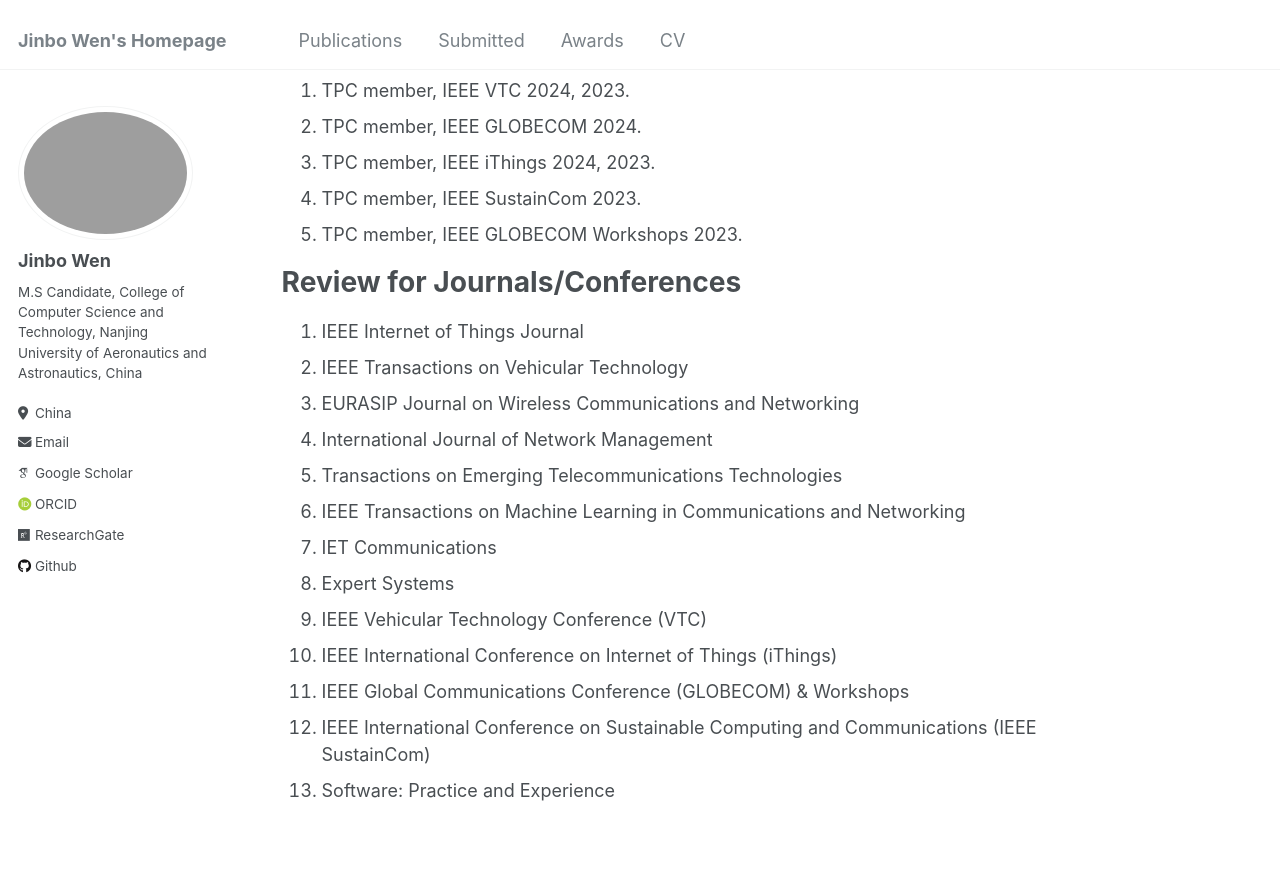
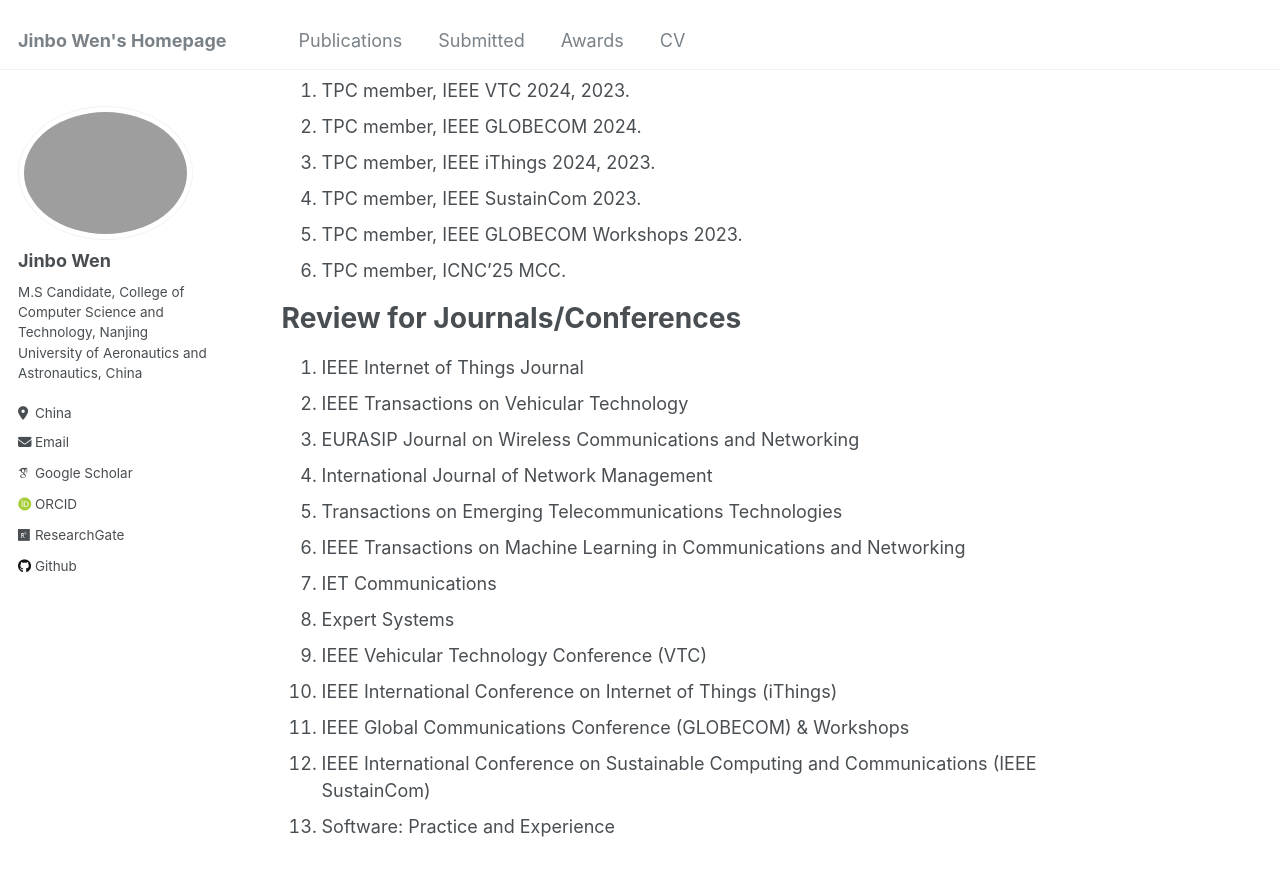
Before and after one commit to JinboWen00/JinboWen00.github.io, a Jekyll site: the page built from _pages/about.md, in a window 1280 px wide and 900 px high, scrolled down 776 px. Shown: the top 876 px of the window. Built offline with Jekyll 4.4.1, drawn with Linux system fonts in a browser that asks for light colours; some web fonts are replaced.

Commit message:
Update about.md

```diff
--- a/_pages/about.md
+++ b/_pages/about.md
@@ -27,6 +27,7 @@
 3. TPC member, IEEE iThings 2024, 2023.
 4. TPC member, IEEE SustainCom 2023.
 5. TPC member, IEEE GLOBECOM Workshops 2023.
+6. TPC member, ICNC'25 MCC.
 
 Review for Journals/Conferences
 ======
```
